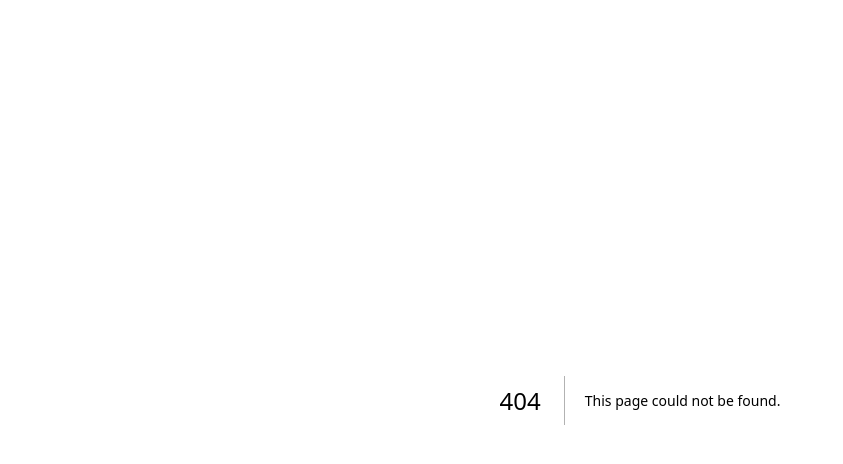
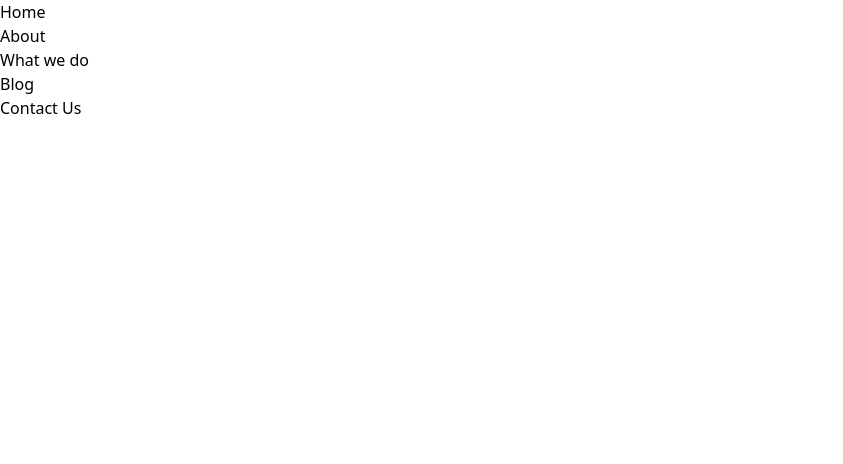
Before and after one commit to vipulgupta0615/Mylawyer, a Next.js app: page /blog in a window 1280 px wide. Before the commit this address had no page. Shown: the top 464 px of the page, without its empty margins (0-843 px from the left). Built offline with nearby package versions, Linux system fonts and the light colour scheme.

Commit message:
04-07-2024

```diff
--- /dev/null
+++ b/src/pages/blog.js
@@ -0,0 +1,6 @@
+import Header from "./header/header";
+export default function Blog() {
+  return (
+   <Header></Header>
+  )
+}
--- /dev/null
+++ b/src/pages/contact.js
@@ -0,0 +1,6 @@
+import Header from "./header/header";
+export default function Blog() {
+  return (
+   <Header></Header>
+  )
+}
--- a/src/pages/header/header.js
+++ b/src/pages/header/header.js
@@ -16,7 +16,7 @@ export default function Header() {
         </Link>
       </li>
       <li className="nav-item">
-        <Link href="/what-we-do"  className="nav-link" passHref>
+        <Link href="/whatwedo"  className="nav-link" passHref>
           What we do
         </Link>
       </li>
--- /dev/null
+++ b/src/pages/whatwedo.js
@@ -0,0 +1,6 @@
+import Header from "./header/header";
+export default function Whatwedo() {
+  return (
+   <Header></Header>
+  )
+}
```
